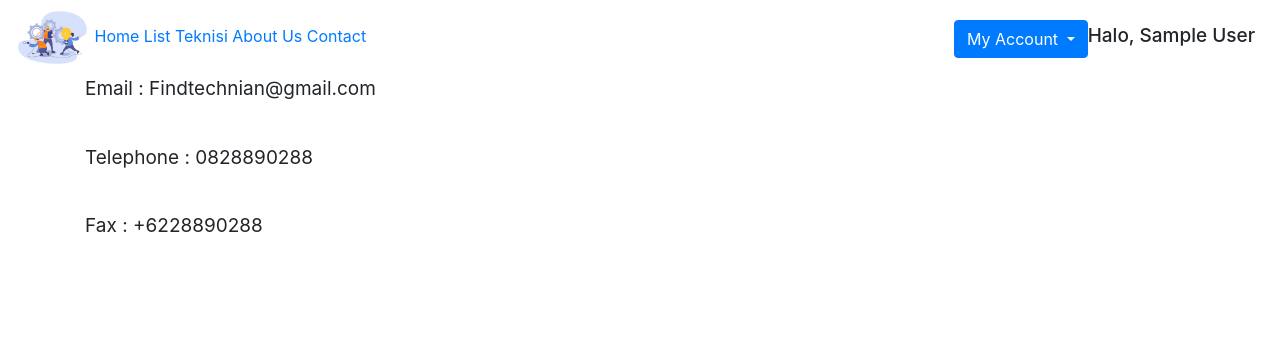
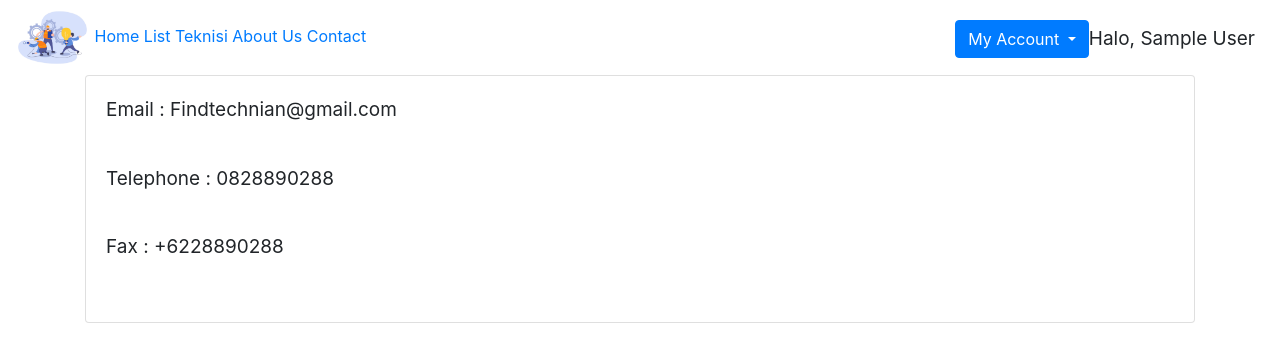
Before and after one commit to hoyongek/TubesWAD-Kelompok2, a PHP site: page /contact.php in a window 1280 px wide. Shown: the top 362 px of the page. Run offline with PHP 8.4, Linux system fonts and the light colour scheme; the visitor is signed in with stand-in values (Sample User, id 1).

Commit message:
memperbaiki UI me

```diff
--- a/Tugas Besar WAD Kelompok 2/contact.php
+++ b/Tugas Besar WAD Kelompok 2/contact.php
@@ -33,7 +33,7 @@ if (!isset($_SESSION['userLogin'])) {
         <a href="contact.php">Contact</a>
 
         <div class="dropdown">
-            <h5 class="halo">Halo, <?= $_SESSION['nama']; ?></h5>
+            <p class="halo">  Halo, <?= $_SESSION['nama']; ?></p>
             <a class="btn btn-primary dropdown-toggle" href="#" role="button" id="dropdownMenuLink"
                 data-toggle="dropdown" aria-haspopup="true" aria-expanded="false">
                 My Account
@@ -54,10 +54,13 @@ if (!isset($_SESSION['userLogin'])) {
         <div class="container">
             <!--Penulisan Code Semua Didalam Sini-->
 
-
-            <p>Email : Findtechnian@gmail.com </p></br>
-            <p>Telephone : 0828890288 </p></br>
-            <p>Fax : +6228890288 </p></br>
+            <div class="card">
+                <div class="card-body">
+                    <p>Email : Findtechnian@gmail.com </p></br>
+                    <p>Telephone : 0828890288 </p></br>
+                    <p>Fax : +6228890288 </p></br>
+            </div>
+        </div>
 
             <!--Batas Penulisan Code-->
         </div>
--- a/Tugas Besar WAD Kelompok 2/style.css
+++ b/Tugas Besar WAD Kelompok 2/style.css
@@ -184,3 +184,6 @@
 
 
 /* Login */
+
+
+/* Contact */
```
